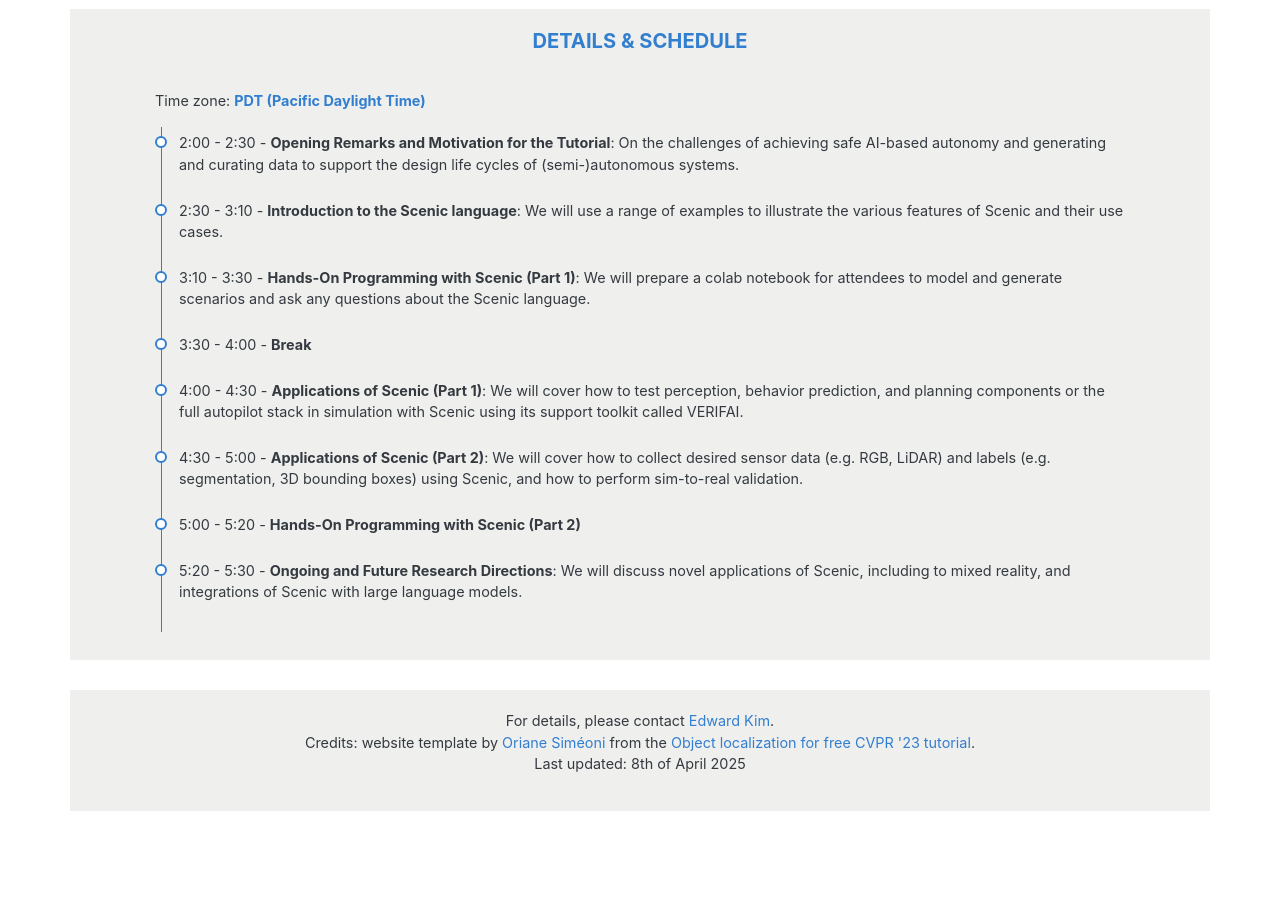
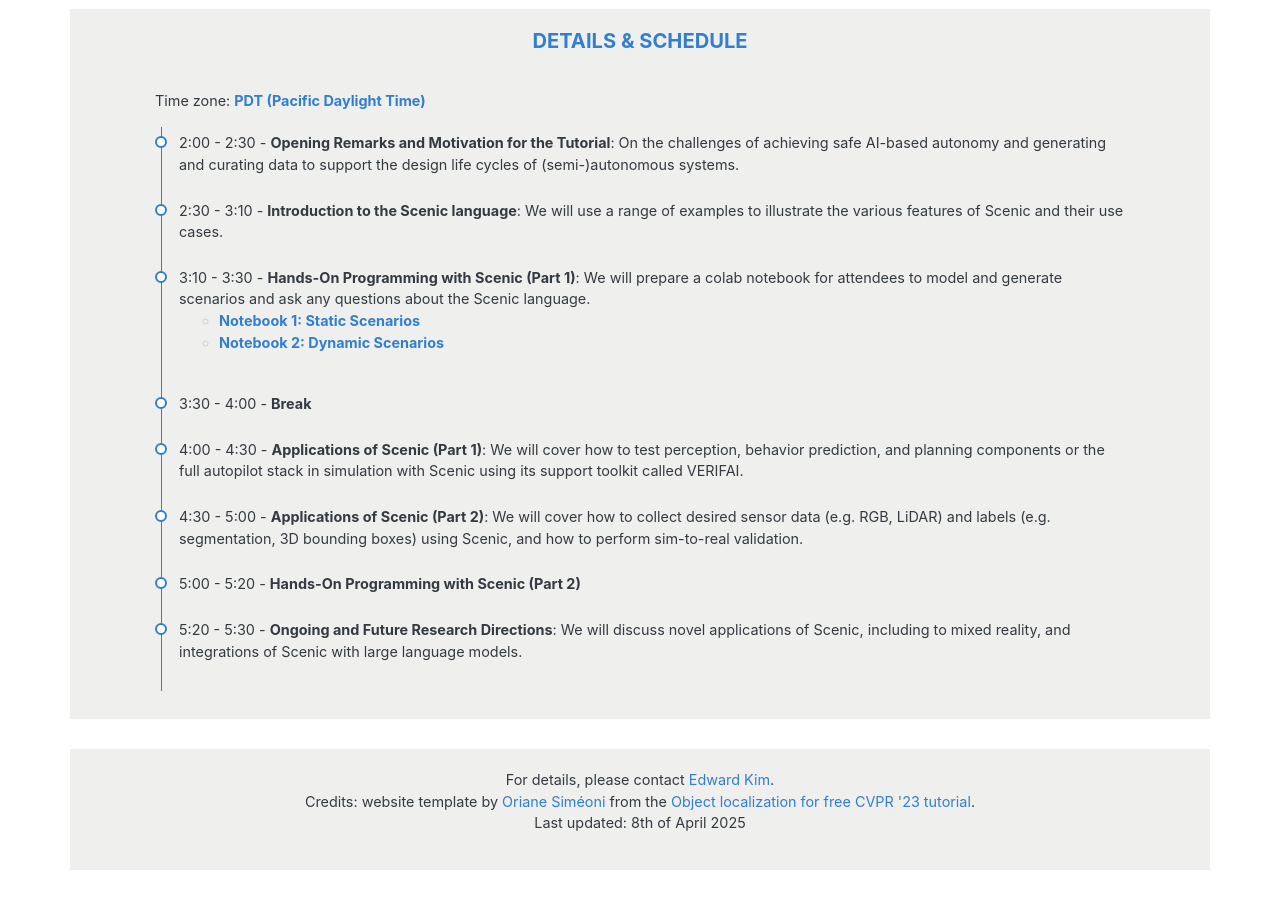
Before and after one commit to BerkeleyLearnVerify/Scenic_Website, a Jekyll site: the page cps25/index.html, which Jekyll copies as it is, in a window 1280 px wide and 900 px high, scrolled down 2177 px. Built offline with Jekyll 4.4.1, drawn with Linux system fonts in a browser that asks for light colours; before the commit the page ends 3018 px from its top, so only the background shows below that.

Commit message:
edit to CPS25 tutorial page

```diff
--- a/cps25/index.html
+++ b/cps25/index.html
@@ -302,12 +302,12 @@
             <span class="text-inverse op-8">3:10 - 3:30</span> - <b>Hands-On Programming with Scenic (Part 1)</b>: We will prepare
             a colab notebook for attendees to model and generate scenarios
             and ask any questions about the Scenic language.
-          <!-- <ul>
+          <ul>
             <li><a href="https://colab.research.google.com/drive/1iD2I3MEPVsPaAjBlu_1V9jZOpYnk9AuQ">Notebook 1: Static
                 Scenarios</a></li>
             <li><a href="https://colab.research.google.com/drive/1s27MzZ4RM2zZ-Pm3S7XNgFmp43_8klsW">Notebook 2: Dynamic
                 Scenarios</a></li>
-          </ul> -->
+          </ul>
           </p>
         </li>
         <li class="list-timeline-item p-0 pb-3 pb-lg-4 d-flex flex-wrap flex-column">
```
